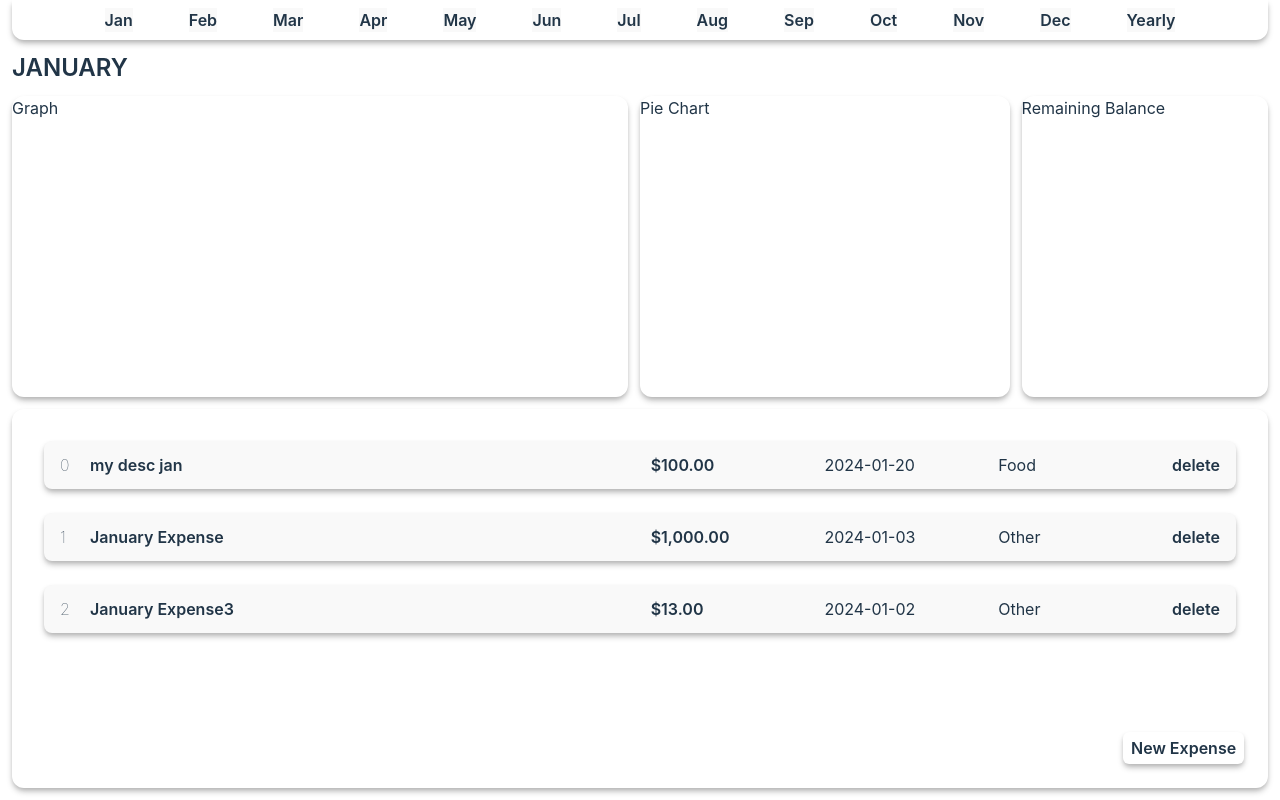
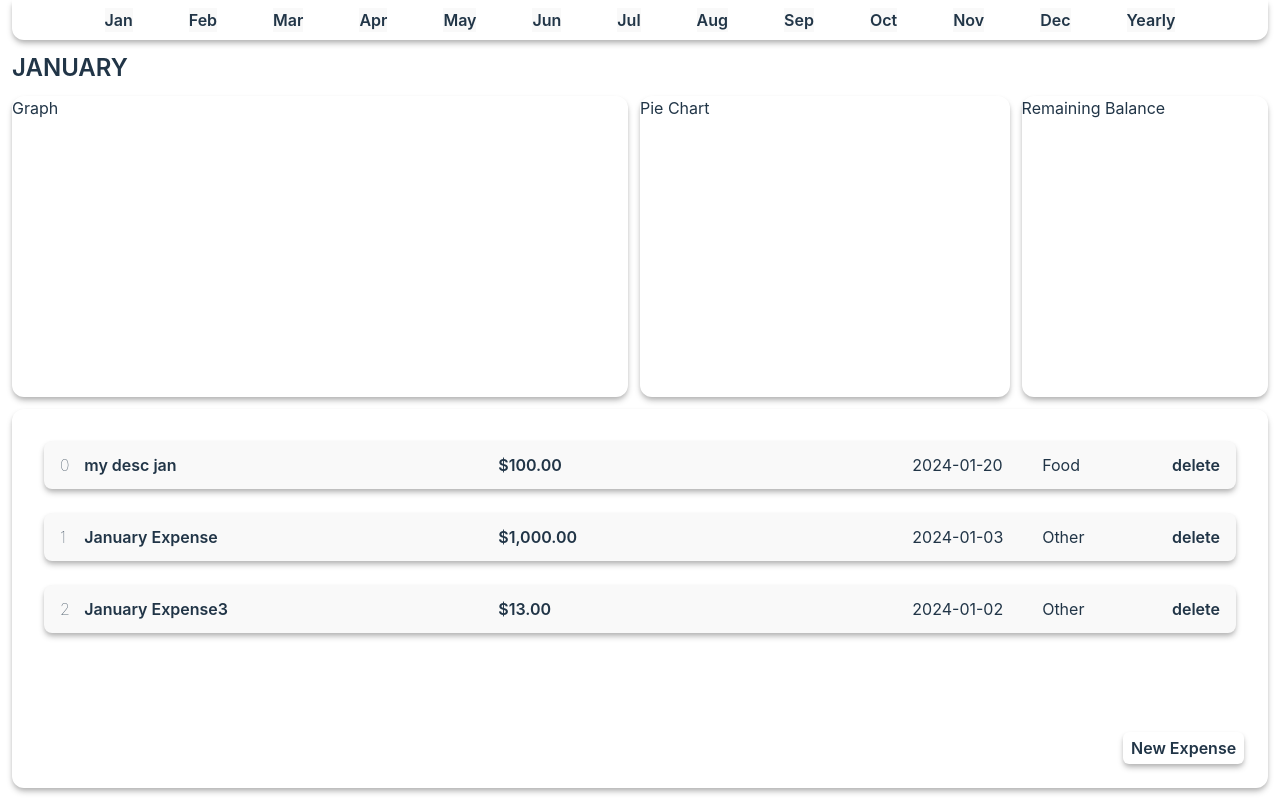
Before and after one commit to vChrisL/Finance-Tracker, a React (Vite) app: page / in a window 1280 px wide. Built offline with nearby package versions, Linux system fonts and the light colour scheme.

Commit message:
refactored desc and amount elements into a single component

```diff
--- a/src/components/Expense-component.tsx
+++ b/src/components/Expense-component.tsx
@@ -25,8 +25,60 @@ export function Expense({id, expenseData}: IExpenseProps){
 
     // updateMasterList store function
     const updateMasterList = useMonthlyExpense((state: any) => state.updateMasterList)
+    // number format for CAD currency
+    const numberFormat = Intl.NumberFormat("en-CA", {style: "currency", currency: 'CAD'})
 
-    const numberFormat = Intl.NumberFormat("en-CA", {style: "currency", currency: 'CAD'})
+    // description component
+    const descComponent = () => {
+        // if editing desc is true, create input element
+        if(isEditingField.editingDesc){
+            return(
+                <div className="w-1/2 font-semibold truncate" onDoubleClick={() => setIsEditingField({...isEditingField, editingDesc: true})} >
+                    <input className="bg-[#dbdbdb]"
+                    defaultValue={description}
+                    onChange={(e) => setDescription(e.target.value)}
+                    tabIndex={0}
+                    onBlur={() => (
+                        setIsEditingField({...isEditingField, editingDesc: false}),
+                        expenseData.desc = description,
+                        updateMasterList()
+                    )}/>
+                </div>
+            )
+        }
+        else {
+            return(
+                <div className="w-1/2 font-semibold truncate" onDoubleClick={() => setIsEditingField({...isEditingField, editingDesc: true})}>
+                    <p className="min-w-20 min-h-5 align-middle">{description}</p>
+                </div>
+            )
+        }
+    }
+    // amount component
+    const amountComponent = () => {
+        if(isEditingField.editingAmount){
+            return(
+                <div className="w-1/2 font-semibold truncate" onDoubleClick={() => setIsEditingField({...isEditingField, editingAmount: true})} >
+                    <input className="bg-[#dbdbdb]"
+                    defaultValue={amount}
+                    onChange={(e) => setAmount(parseFloat(e.target.value))}
+                    tabIndex={0}
+                    onBlur={() => (
+                        setIsEditingField({...isEditingField, editingAmount: false}),
+                        expenseData.amount = amount,
+                        updateMasterList()
+                    )}/>
+                </div>
+            )
+        }
+        else {
+            return(
+                <div className="w-1/2 font-semibold truncate" onDoubleClick={() => setIsEditingField({...isEditingField, editingAmount: true})}>
+                    <p className="min-w-20 min-h-5 align-middle">{numberFormat.format(amount)}</p>
+                </div>
+            )
+        }
+    }
 
     // Handles deleting expense on delete button click
     function onDelete(){
@@ -38,14 +90,11 @@ export function Expense({id, expenseData}: IExpenseProps){
         <>
         <div className="flex flex-row justify-start content-start items-center gap-2 p-1 px-4 min-h-12 bg-[#f9f9f9] shadow-md shadow-[#b6b6b6] rounded-lg">
             <div className=" w-[2%] font-thin">{id}</div>
-            <div className="w-1/2 font-semibold truncate" onDoubleClick={() => setIsEditingField({...isEditingField, editingDesc: true})} >
-                {isEditingField.editingDesc ? <input className="bg-[#dbdbdb]" defaultValue={description} onChange={(e) => setDescription(e.target.value)} tabIndex={0} onBlur={() => (setIsEditingField({...isEditingField, editingDesc: false}), expenseData.desc = description, updateMasterList())}/> : <p className="min-w-20 min-h-5 align-middle">{description}</p>}
-            </div>
-            <div className="min-w-fit w-[15%] font-semibold truncate" onDoubleClick={() => setIsEditingField({...isEditingField, editingAmount: true})}>
-                {isEditingField.editingAmount ? <input className="bg-[#dbdbdb]" defaultValue={amount} onChange={(e) => setAmount(parseInt(e.target.value))} tabIndex={0} onBlur={() => (setIsEditingField({...isEditingField, editingAmount: false}), expenseData.amount = amount, updateMasterList())}/> : <p className="min-w-20 min-h-5 align-middle">{numberFormat.format(amount)}</p>}
-            </div>
+            {descComponent()}
+            {amountComponent()}
             <div className="min-w-fit w-[15%] truncate" onDoubleClick={() => setIsEditingField({...isEditingField, editingDate: true})}>
-                {isEditingField.editingDate ? <input className="bg-[#dbdbdb]" defaultValue={date} onChange={(e) => setDate(e.target.value)} tabIndex={0} onBlur={() => (setIsEditingField({...isEditingField, editingDate: false}), expenseData.date = date, updateMasterList())}/> : <p className="min-w-20 min-h-5 align-middle">{date}</p>}
+                {isEditingField.editingDate ?
+                <input className="bg-[#dbdbdb]" defaultValue={date} onChange={(e) => setDate(e.target.value)} tabIndex={0} onBlur={() => (setIsEditingField({...isEditingField, editingDate: false}), expenseData.date = date, updateMasterList())}/> : <p className="min-w-20 min-h-5 align-middle">{date}</p>}
             </div>
             <div className="min-w-fit w-[15%] truncate">
                 <p>{isEditingField.editingCategory ? 'Editing' : category}</p>
```
